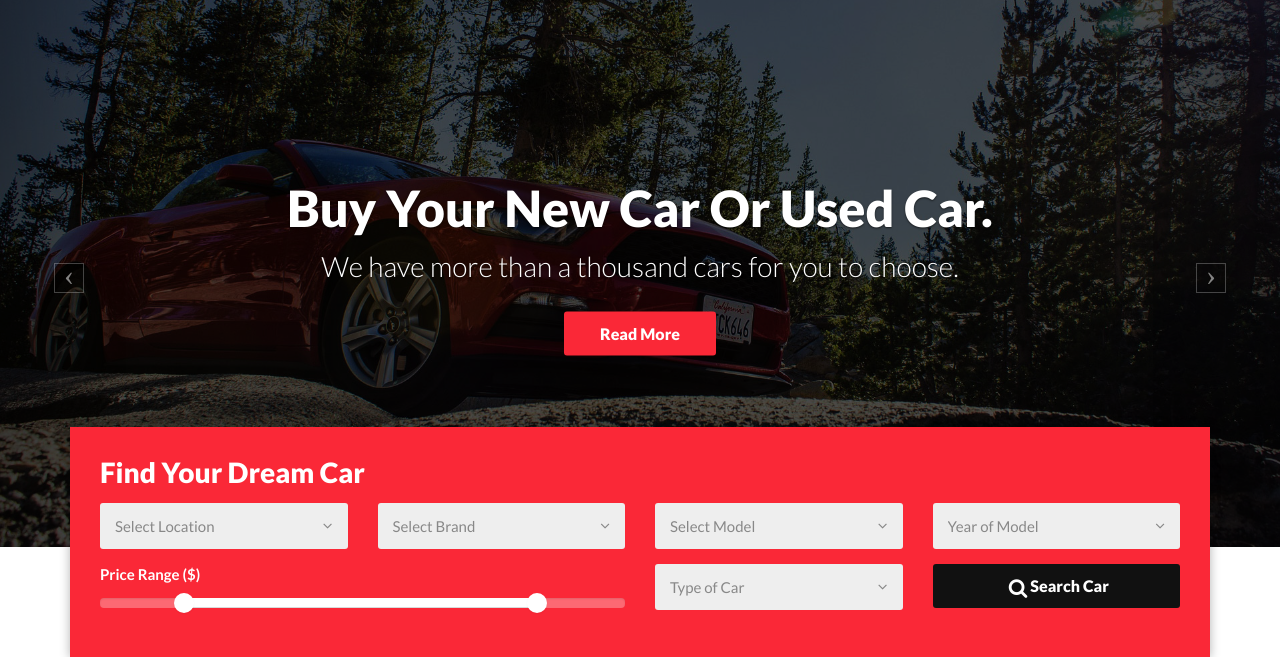
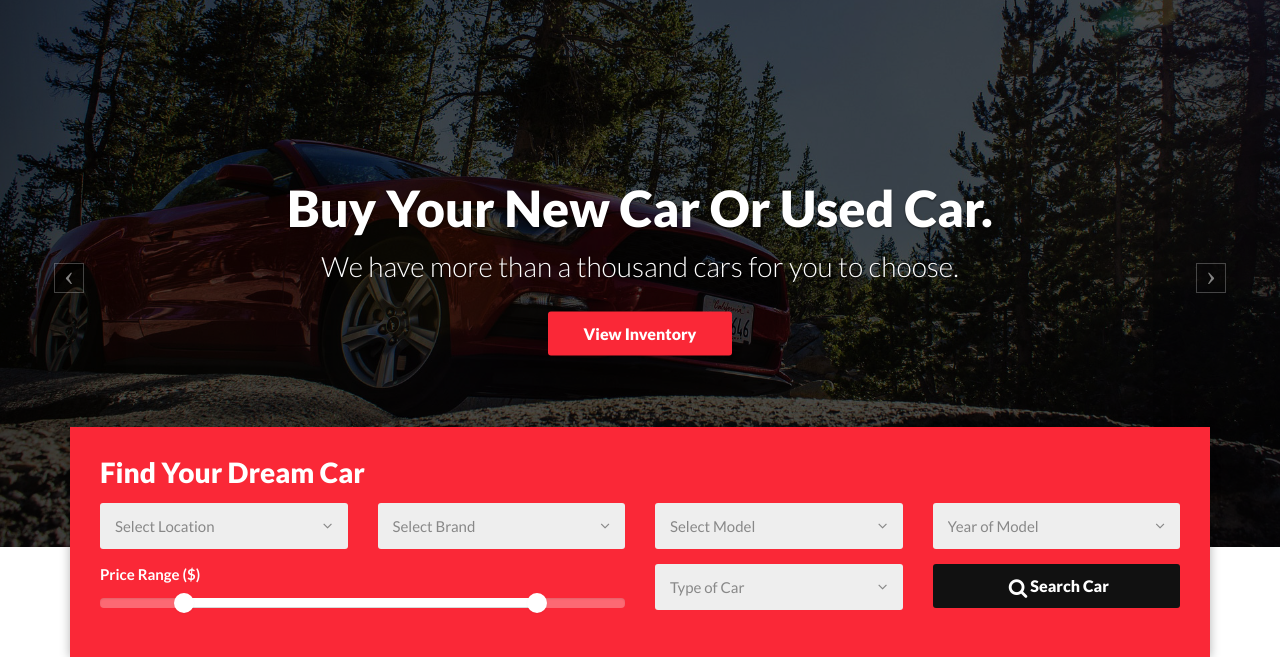
Before and after one commit to bignimz/Django-autobazaar, a Django app: page / in a window 1280 px wide. Shown: the part 100-757 px from the top of the page. Run offline with Django 4.2, Linux system fonts and the light colour scheme; some libraries are stand-ins or nearby versions.

Commit message:
modified hero button text and link

```diff
--- /dev/null
+++ b/requirements.txt
@@ -0,0 +1,5 @@
+asgiref==3.5.2
+backports.zoneinfo==0.2.1
+Django==4.1
+Pillow==9.3.0
+sqlparse==0.4.2
--- a/templates/includes/header.html
+++ b/templates/includes/header.html
@@ -49,9 +49,9 @@
             <ul class="dropdown-menu">
               <li><a href="{% url 'about' %}">About Us</a></li>
               <li><a href="{% url 'services' %}">Services</a></li>
-              <li><a href="#">News</a></li>
               <li><a href="{% url 'contacts' %}">Contact Us</a></li>
               <li><a href="{% url 'faq' %}">FAQ</a></li>
+              <li><a href="#">News</a></li>
             </ul>
           </li>
         </ul>
--- a/templates/index.html
+++ b/templates/index.html
@@ -16,7 +16,7 @@
           <div class="banner_text text-center div_zindex white-text">
             <h1>Buy Your New Car Or Used Car.</h1>
             <h3>We have more than a thousand cars for you to choose.</h3>
-            <a href="#" class="btn">Read More</a>
+            <a href="{% url 'inventory' %}" class="btn">View Inventory</a>
           </div>
         </div>
       </div>
@@ -28,7 +28,7 @@
           <div class="banner_text text-center div_zindex white-text">
             <h1>Find Your Dream Car.</h1>
             <h3>We have more than a thousand cars for you to choose.</h3>
-            <a href="#" class="btn">Read More</a>
+            <a href="{% url 'inventory' %}" class="btn">View Inventory</a>
           </div>
         </div>
       </div>
```
Also changed, not shown: 1 other file.
